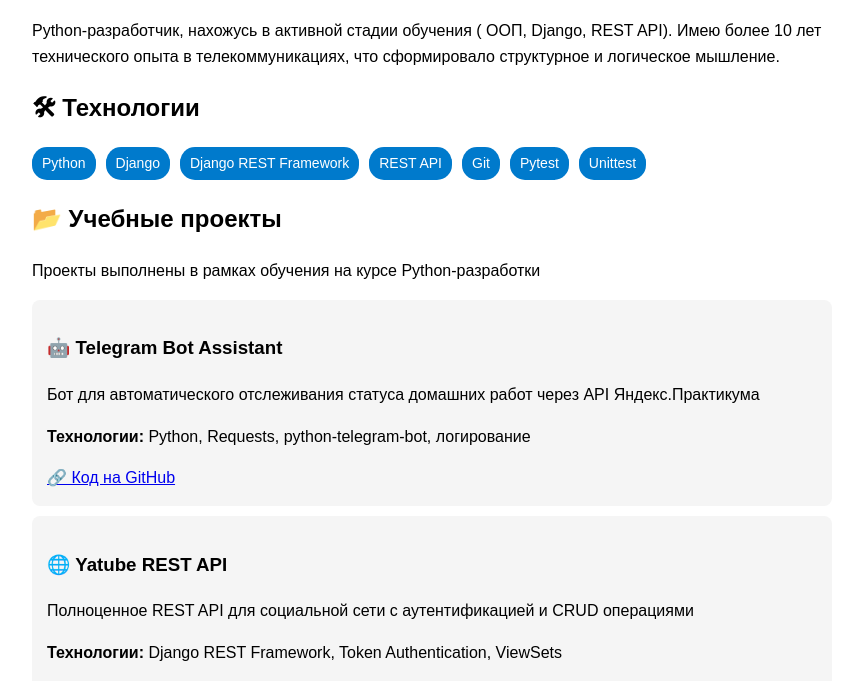
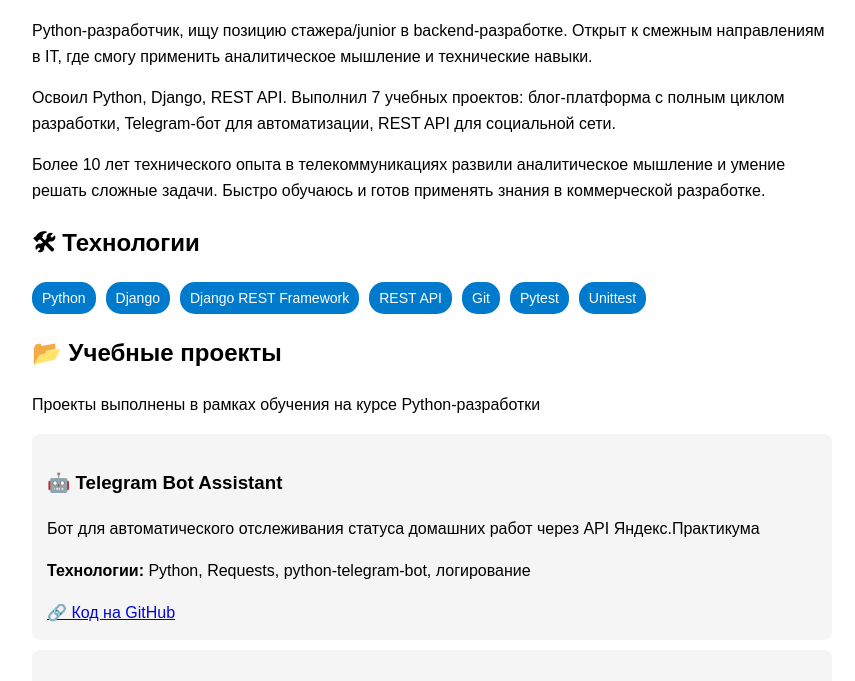
Before and after one commit to x3au4ukx/x3au4ukx.github.io, a plain HTML site: page index.html in a window 1280 px wide. Shown: the part 96-777 px from the top of the page, without its empty margins (208-1063 px from the left). Drawn offline with Linux system fonts and the light colour scheme.

Commit message:
editing1

```diff
--- a/index.html
+++ b/index.html
@@ -38,8 +38,9 @@
 <body>
 <header>
     <h1>🚀 Python-разработчик</h1>
-    <p>Python-разработчик, нахожусь в активной стадии обучения ( ООП, Django, REST API). Имею более 10 лет технического опыта в телекоммуникациях, что сформировало структурное и логическое мышление.</p>
-
+    <p>Python-разработчик, ищу позицию стажера/junior в backend-разработке. Открыт к смежным направлениям в IT, где смогу применить аналитическое мышление и технические навыки.</p>
+    <p>Освоил Python, Django, REST API. Выполнил 7 учебных проектов: блог-платформа с полным циклом разработки, Telegram-бот для автоматизации, REST API для социальной сети.</p>
+    <p>Более 10 лет технического опыта в телекоммуникациях развили аналитическое мышление и умение решать сложные задачи. Быстро обучаюсь и готов применять знания в коммерческой разработке.</p>
 </header>
 
 <section>
```
